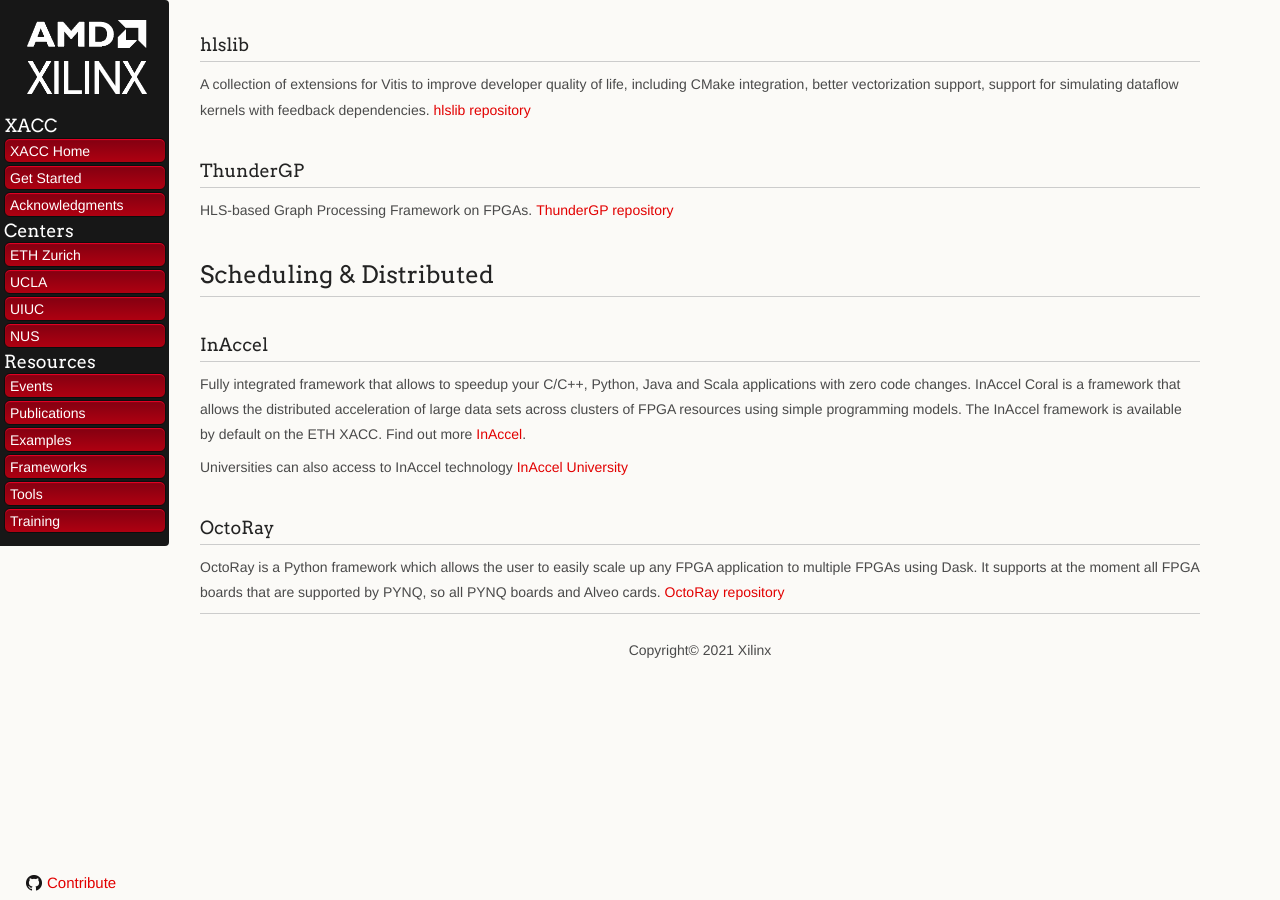
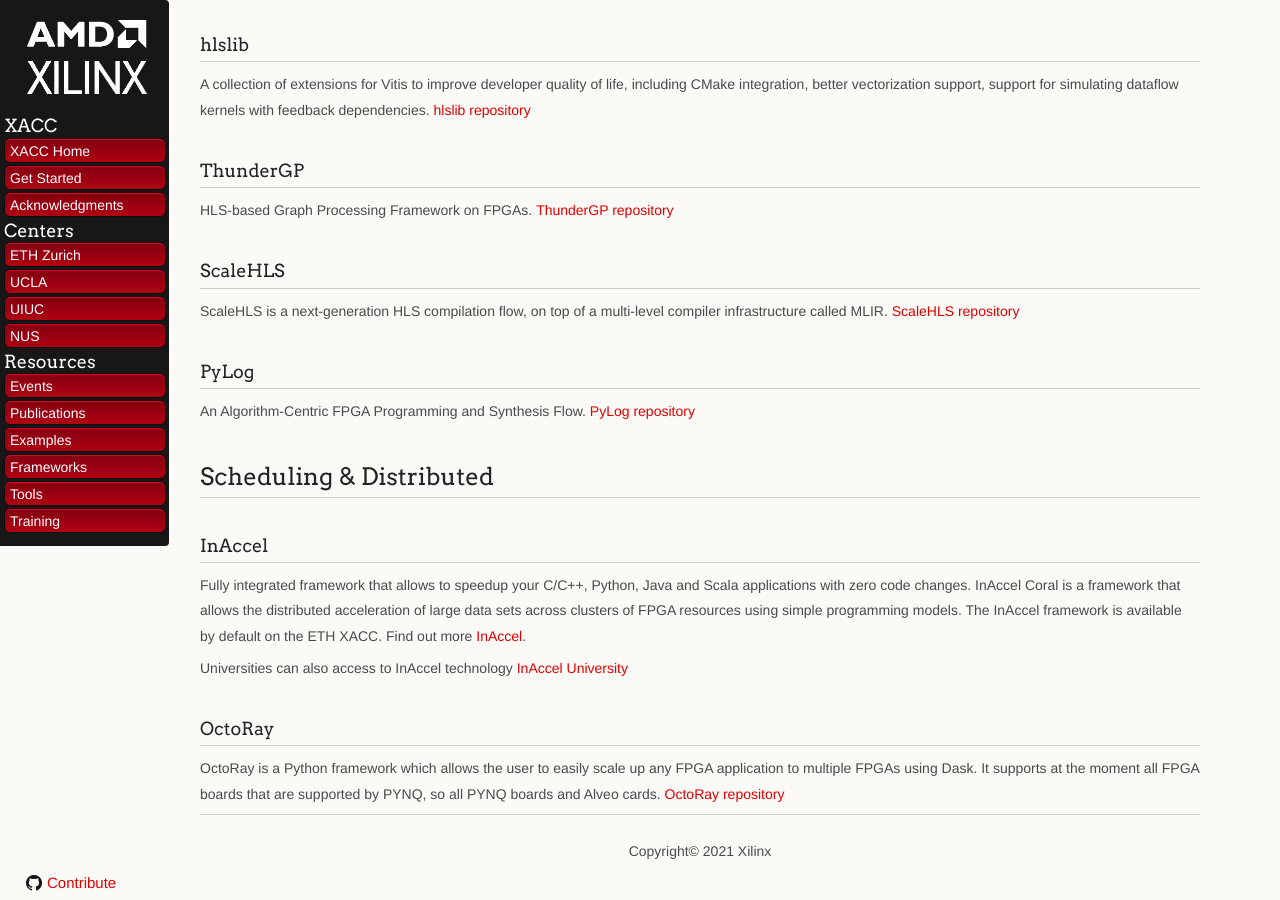
Before and after one commit to Xilinx/xacc, a Jekyll site: the page built from docs/frameworks.md, in a window 1280 px wide and 900 px high, scrolled down 2208 px. Built offline with Jekyll 4.4.1, drawn with Linux system fonts in a browser that asks for light colours; nearby versions of some CDN libraries; our own code applies the rules of GitHub Pages for plain Markdown files.

Commit message:
Update frameworks.md

```diff
--- a/docs/frameworks.md
+++ b/docs/frameworks.md
@@ -85,6 +85,14 @@
 
 HLS-based Graph Processing Framework on FPGAs. [ThunderGP repository](https://github.com/Xtra-Computing/ThunderGP)
 
+### ScaleHLS
+
+ScaleHLS is a next-generation HLS compilation flow, on top of a multi-level compiler infrastructure called MLIR. [ScaleHLS repository](https://github.com/hanchenye/scalehls)
+
+### PyLog
+
+An Algorithm-Centric FPGA Programming and Synthesis Flow. [PyLog repository](https://github.com/hst10/pylog)
+
 ## Scheduling & Distributed
 
 ### InAccel
```
